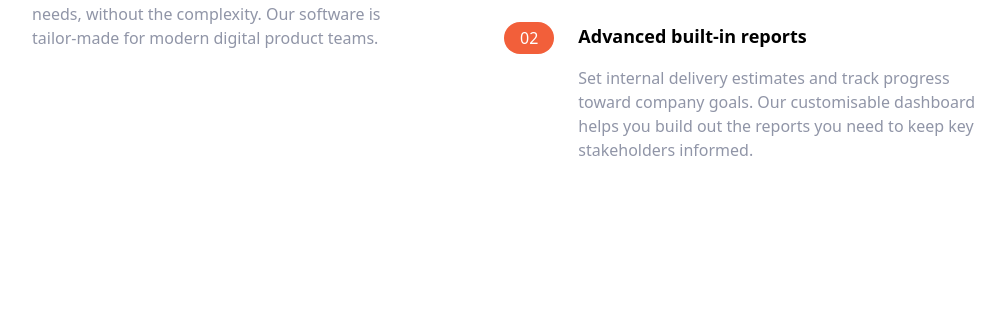
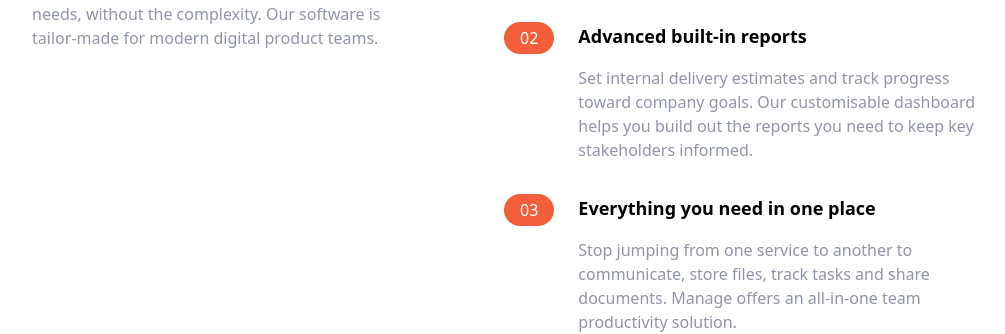
Before and after one commit to Ayush29Ayush/Tailwind-Crash-Course, a plain HTML site: page index.html in a window 1280 px wide. Shown: the part 806-1140 px from the top of the page, without its empty margins (136-1141 px from the left). Before the commit the page ends 968 px from the top, so only its background shows below. Drawn offline with Linux system fonts and the light colour scheme.

Commit message:
List items 3

```diff
--- a/index.html
+++ b/index.html
@@ -149,5 +149,37 @@
             </div>
           </div>
 
+          <!-- //! List Item 3 -->
+          <div
+            class="flex flex-col space-y-3 md:space-y-0 md:space-x-6 md:flex-row"
+          >
+            <!-- //! Heading -->
+            <div class="rounded-l-full bg-brightRedSupLight md:bg-transparent">
+              <div class="flex items-center space-x-2">
+                <div
+                  class="px-4 py-2 text-white rounded-full md:py-1 bg-brightRed"
+                >
+                  03
+                </div>
+                <h3 class="text-base font-bold md:mb-4 md:hidden">
+                  Everything you need in one place
+                </h3>
+              </div>
+            </div>
+
+            <div>
+              <h3 class="hidden mb-4 text-lg font-bold md:block">
+                Everything you need in one place
+              </h3>
+              <p class="text-darkGrayishBlue">
+                Stop jumping from one service to another to communicate, store
+                files, track tasks and share documents. Manage offers an
+                all-in-one team productivity solution.
+              </p>
+            </div>
+          </div>
+        </div>
+      </div>
+    </section>
   </body>
 </html>
```
Lines whose indentation alone changed are shown as unchanged.
